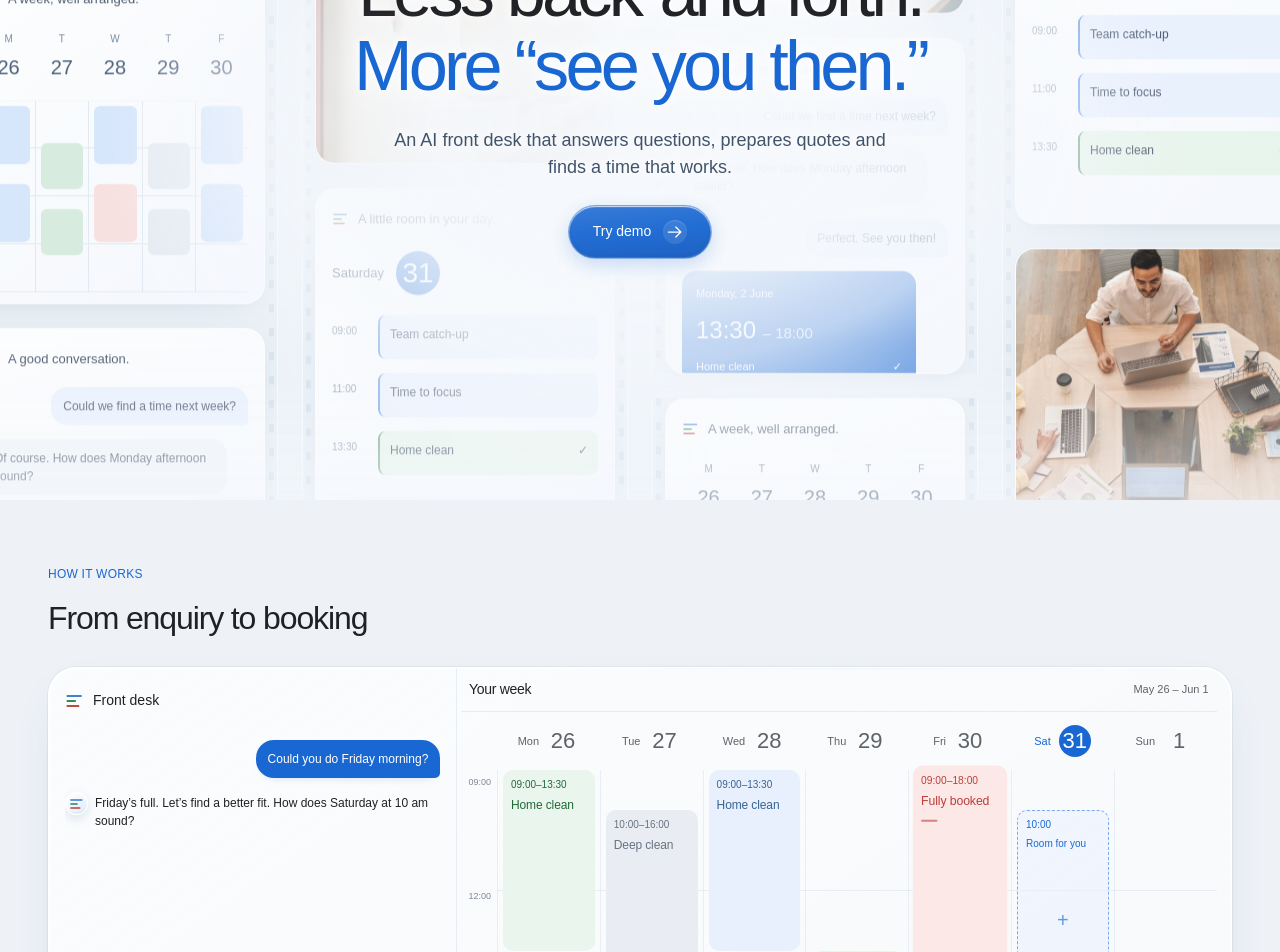
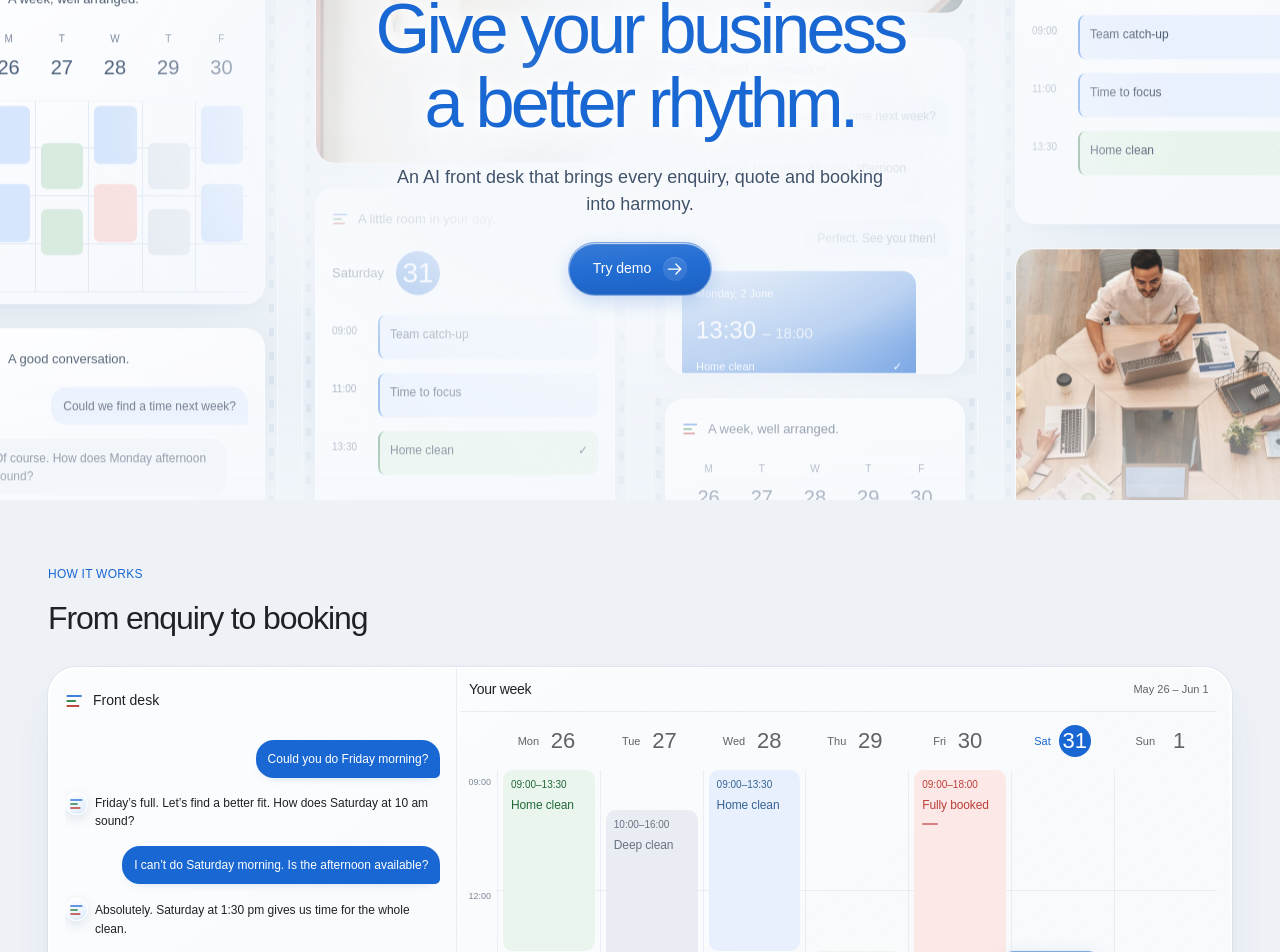
Before and after one commit to minatamer/Choreograph, a Next.js app in the folder apps/frontend/: page / in a window 1280 px wide. Shown: the part 300-1252 px from the top of the page. Built offline with nearby package versions, Linux system fonts and the light colour scheme; a web font is replaced by a local one.

Commit message:
SBS-019: Refine landing motion and scheduling illustration
Record the owner-authorized verified continuation snapshot before the new audits.
Validation and exact file allocation: docs/tickets/COMMIT_PLAN.md.
No paid/provider/account/cloud or remote Git operation is included.

```diff
--- a/apps/frontend/app/landing-hero.css
+++ b/apps/frontend/app/landing-hero.css
@@ -6,8 +6,8 @@
 .landing-masthead{margin-bottom:0;flex-shrink:0}
 .hero-intro{flex:1;min-height:0;display:grid;place-items:center;padding:clamp(12px,4dvh,42px) 0}
 .landing-lead{position:relative;display:flex;flex-direction:column;align-items:center;gap:24px;text-align:center;width:100%;max-width:850px;min-width:0;padding:clamp(24px,4.5dvh,48px) 20px}
-.landing-lead h1{font-size:clamp(42px,min(5.5vw,8.8dvh),78px);line-height:1.05;letter-spacing:-.055em;text-shadow:0 0 9px #fff,0 0 30px #fffffff2,0 3px 60px #ffffffbf}
-.landing-lead h1>span{color:var(--color-action-primary)}
+.landing-lead h1{font-size:clamp(42px,min(5.5vw,8.8dvh),78px);line-height:1.05;letter-spacing:-.055em;text-wrap:balance;text-shadow:0 0 9px #fff,0 0 30px #fffffff2,0 3px 60px #ffffffbf}
+.landing-lead h1>span{display:block;color:var(--color-action-primary)}
 .landing-lead>p{font-size:18px;line-height:27px;color:#40536b;max-width:500px;text-shadow:0 0 8px #fff,0 0 20px #fff}
 .hero-actions{display:flex;justify-content:center}
 .hero-actions .button{min-height:54px;padding:14px 24px}
--- a/apps/frontend/components/hero-schedule.tsx
+++ b/apps/frontend/components/hero-schedule.tsx
@@ -8,15 +8,15 @@ import {ReplyText} from './reply-text';
 type Beat = 'question' | 'suggestion' | 'clarification' | 'review' | 'approved' | 'booked' | 'change-request' | 'change-review' | 'change-approved' | 'rescheduled';
 const story: {beat:Beat;at:number}[] = [
   {beat:'question',at:0},
-  {beat:'suggestion',at:2000},
-  {beat:'clarification',at:6500},
-  {beat:'review',at:8500},
-  {beat:'approved',at:12500},
-  {beat:'booked',at:13700},
-  {beat:'change-request',at:18000},
-  {beat:'change-review',at:20500},
-  {beat:'change-approved',at:25000},
-  {beat:'rescheduled',at:26200},
+  {beat:'suggestion',at:600},
+  {beat:'clarification',at:2300},
+  {beat:'review',at:2900},
+  {beat:'approved',at:4900},
+  {beat:'booked',at:5600},
+  {beat:'change-request',at:7600},
+  {beat:'change-review',at:8200},
+  {beat:'change-approved',at:10200},
+  {beat:'rescheduled',at:10900},
 ];
 const spring = {type:'spring' as const,stiffness:250,damping:29,mass:.9};
 type Day = {id:string;name:string;date:string;event?:string;time?:string;start?:number;duration?:number;tone?:string};
@@ -41,7 +41,7 @@ function Check({draw=false}:{draw?:boolean}){
   return <svg width="20" height="20" viewBox="0 0 24 24" fill="none" aria-hidden="true"><motion.path d="m5 12 4 4L19 6" stroke="currentColor" strokeWidth="2" strokeLinecap="round" strokeLinejoin="round" initial={draw?{pathLength:0}:false} animate={{pathLength:1}} transition={{duration:.4,delay:.25}}/></svg>;
 }
 function Question({children}:{children:ReactNode}){
-  return <motion.div layout="position" className="schedule-question" initial={{opacity:0,y:6,scale:.98}} animate={{opacity:1,y:0,scale:1}} transition={{duration:.28,ease:[.2,.8,.2,1]}}>{children}</motion.div>;
+  return <motion.div layout="position" className="schedule-question" initial={{opacity:0,y:6,scale:.98}} animate={{opacity:1,y:0,scale:1}} transition={{duration:.2,ease:[.2,.8,.2,1]}}>{children}</motion.div>;
 }
 function Reply({children}:{children:ReactNode}){
   return <motion.div layout="position" className="schedule-reply" initial={{opacity:0,y:8}} animate={{opacity:1,y:0}} transition={spring}><div className="schedule-assistant"><Mark/></div><motion.div layout="size" className="schedule-reply-content" style={{borderRadius:'6px 20px 20px 20px'}} transition={spring}>{children}</motion.div></motion.div>;
@@ -93,7 +93,7 @@ export function HeroSchedule(){
       if(next==='booked'||next==='rescheduled')setLanded(false);
       setBeat(next);
     },at));
-    timers.push(window.setTimeout(()=>{setBeat('question');setLanded(false);setCycle(value=>value+1);},33000));
+    timers.push(window.setTimeout(()=>{setBeat('question');setLanded(false);setCycle(value=>value+1);},15500));
     return ()=>timers.forEach(window.clearTimeout);
   },[cycle,started]);
 
@@ -103,7 +103,7 @@ export function HeroSchedule(){
       const top=Math.max(0,viewport.scrollHeight-viewport.clientHeight);
       if(Math.abs(top-viewport.scrollTop)<1)return [];
       return [animate(viewport.scrollTop,top,{
-        duration:.75,ease:[.25,.1,.25,1],onUpdate:value=>{viewport.scrollTop=value;},
+        duration:.3,ease:[.25,.1,.25,1],onUpdate:value=>{viewport.scrollTop=value;},
       })];
     });
     return ()=>animations.forEach(animation=>animation.stop());
--- a/apps/frontend/components/landing-motion.tsx
+++ b/apps/frontend/components/landing-motion.tsx
@@ -7,8 +7,8 @@ import {ActionLink} from './ui';
 export function LandingHero(){
   return <div className="hero-intro">
       <motion.div className="landing-lead" initial={{opacity:.85,y:16}} animate={{opacity:1,y:0}} transition={{duration:.8,ease:[.2,.8,.2,1]}}>
-        <h1>Less back-and-forth.<br/><span>More “see you then.”</span></h1>
-        <p>An AI front desk that answers questions, prepares quotes and finds a time that works.</p>
+        <h1>Hire a choreographer. <span>Give your business a better rhythm.</span></h1>
+        <p>An AI front desk that brings every enquiry, quote and booking into harmony.</p>
         <div className="hero-actions"><ActionLink href="/demo">Try demo</ActionLink></div>
       </motion.div>
   </div>;
--- a/apps/frontend/components/workflow-steps.tsx
+++ b/apps/frontend/components/workflow-steps.tsx
@@ -50,6 +50,6 @@ export function WorkflowSteps(){
   return <div ref={target} className="steps workflow-steps">{[
     ['Ask a question','Choose a suggested question or write your own. Read the source beside the answer.'],
     ['Choose a time','Check the week and choose an available appointment.'],
-    ['Confirm the booking','Review the quote and approve the request in Business view.'],
+    ['Confirm the booking','Review the quote and book your clean. Explore the booking in Business view.'],
   ].map(([title,body],index)=><WorkflowCard index={index} progress={progress} phone={phone} key={title}><div className="step-meta"><strong>0{index+1}</strong><span>{index===0?'Sources':index===1?'Availability':'Approval'}</span></div><StepVisual step={index}/><h3>{title}</h3><p>{body}</p></WorkflowCard>)}</div>;
 }
```
